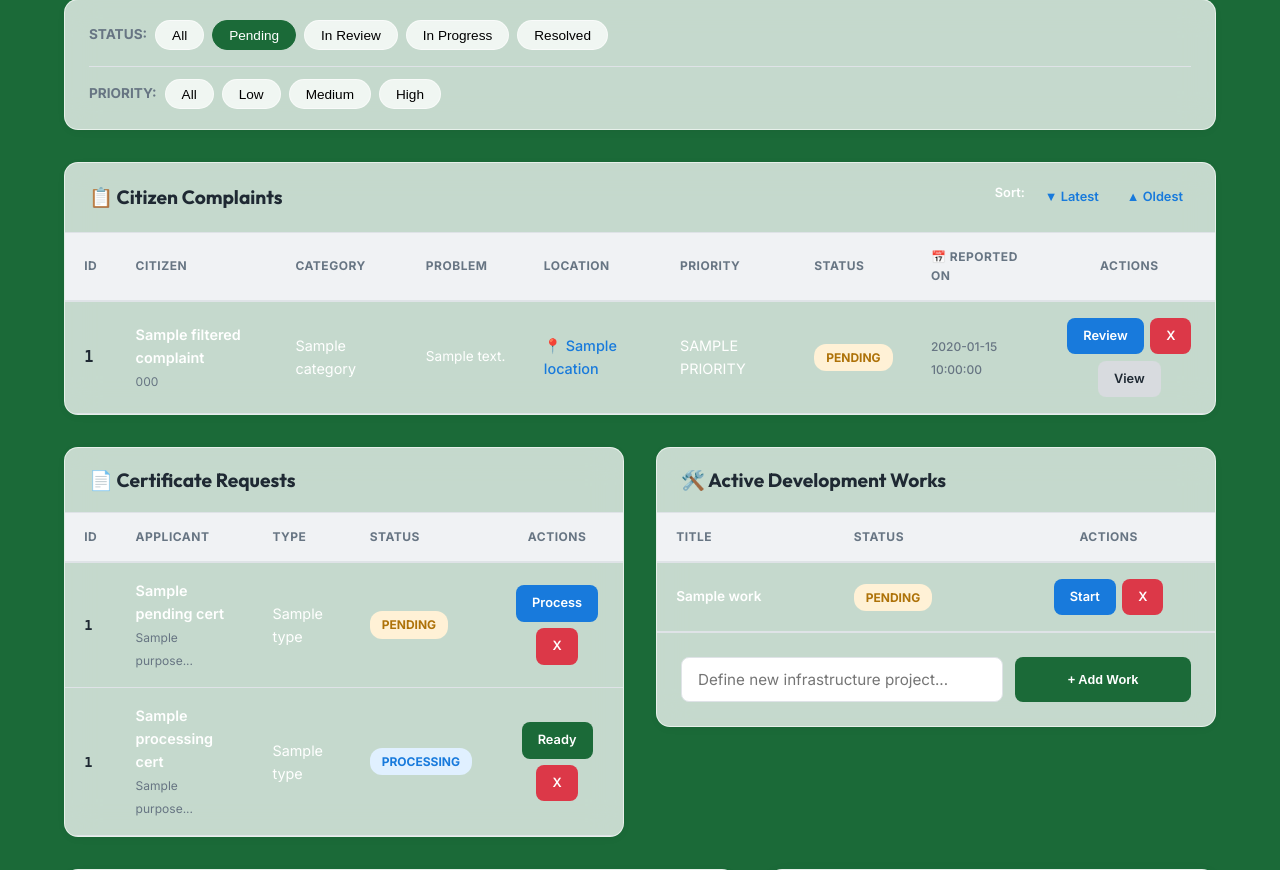
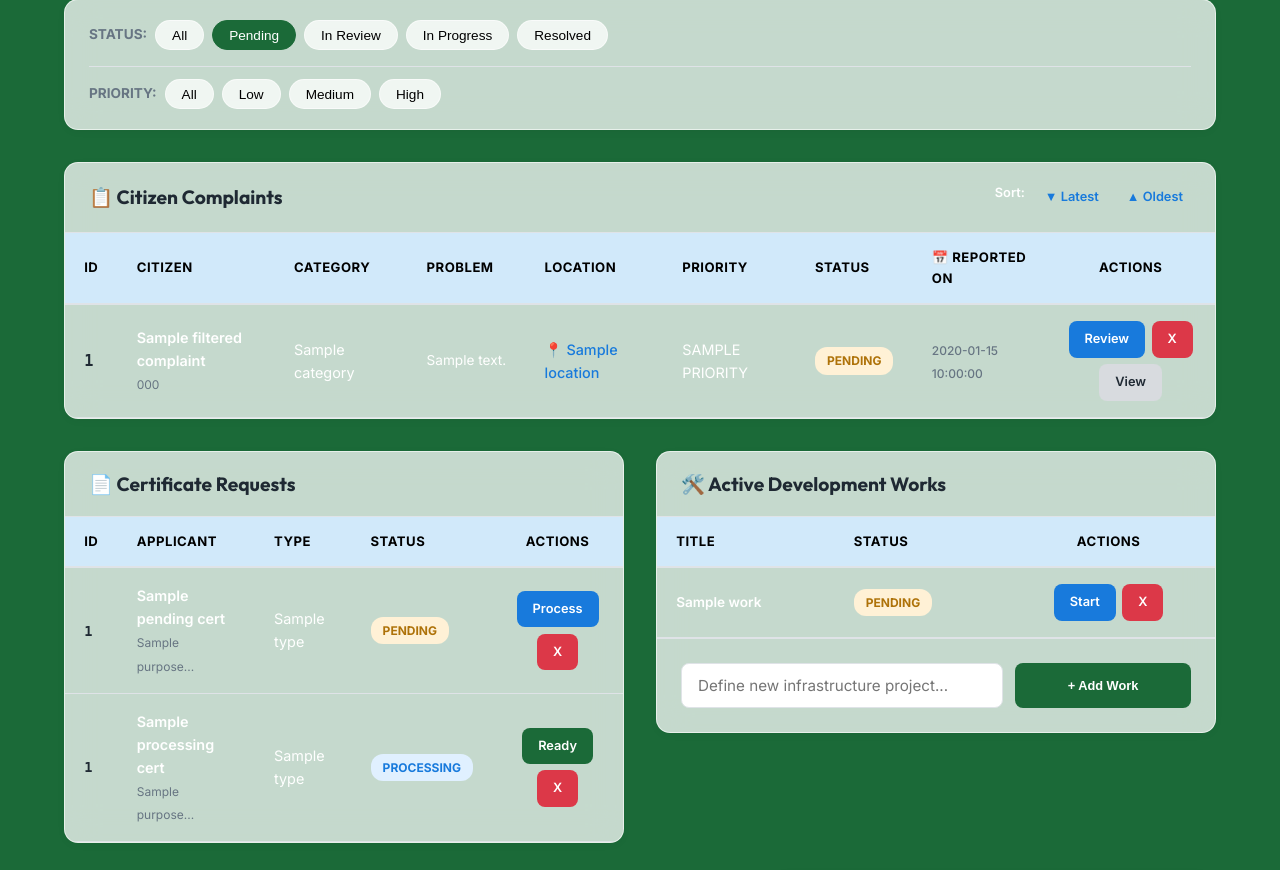
Before and after one commit to thumareddy-lgtm/sarpanch-agent, a Flask app: template templates/dashboard.html in a window 1280 px wide. Shown: the part 281-1151 px from the top of the page. Run offline with Flask 3, Linux system fonts and the light colour scheme; the template is opened without the code that fills it: most values are stand-ins (such as "Sample title", 1, 10 or a date in 2020); grey boxes marked "Sample" are stand-in pictures.

Commit message:
style: change table header background to soft light blue and text to high-contrast black

```diff
--- a/static/css/styles.css
+++ b/static/css/styles.css
@@ -308,13 +308,13 @@ table {
 }
 
 th {
-  background: hsl(210, 14%, 95%);
+  background: hsl(205, 80%, 90%); /* Soft premium light blue */
   padding: 0.9rem 1.2rem;
-  font-size: 0.75rem;
+  font-size: 0.82rem;
   text-transform: uppercase;
   letter-spacing: 0.5px;
   font-weight: 700;
-  color: var(--text-muted);
+  color: #000000; /* High contrast black text */
   text-align: left;
   border-block-end: 2px solid var(--border-light);
 }
@@ -325,7 +325,7 @@ th.sortable {
 }
 
 th.sortable:hover {
-  background: hsl(210, 14%, 90%);
+  background: hsl(205, 70%, 82%); /* Darker light blue on hover */
 }
 
 td {
```
